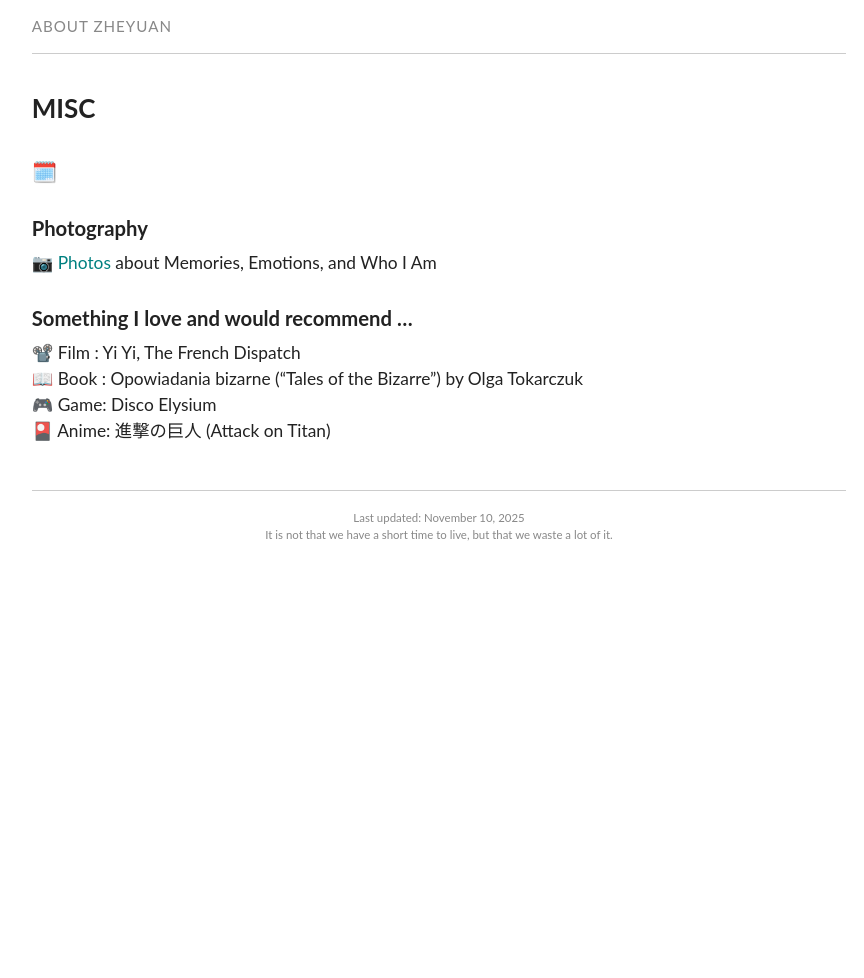
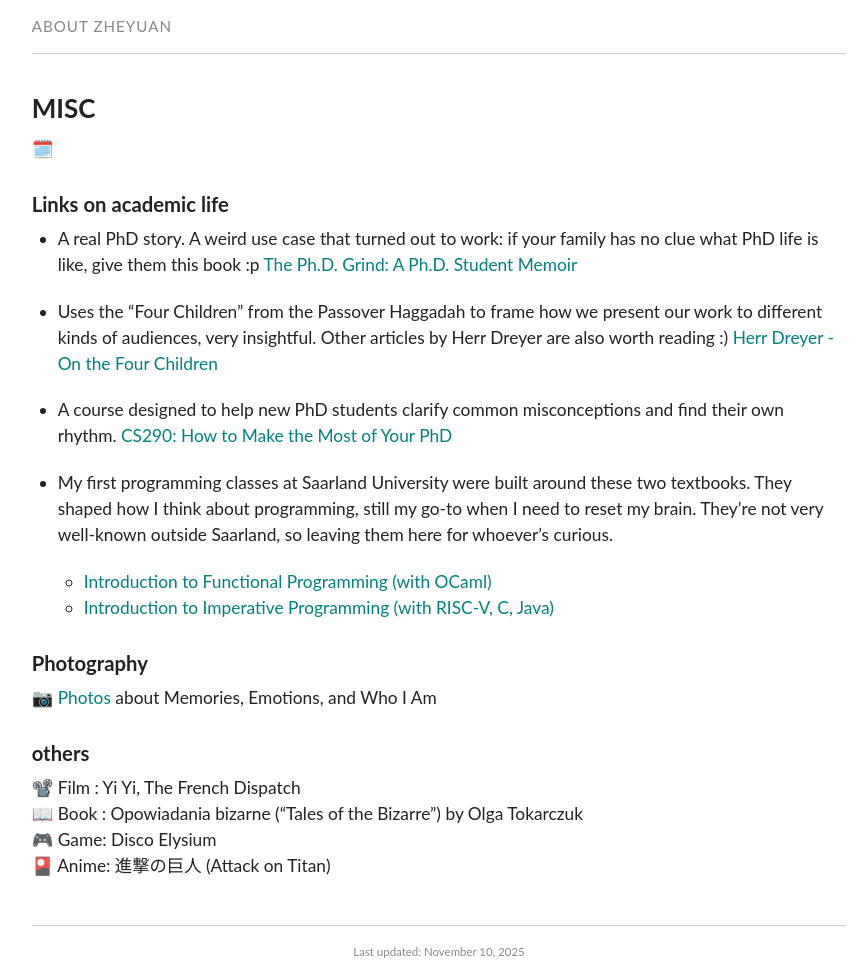
Before and after one commit to ZheyuanWU/ZheyuanWU.github.io, a Jekyll site: the page built from misc.md, in a window 1280 px wide. Shown: the whole page, without its empty margins (201-1065 px from the left). Built offline with Jekyll 4.4.1, drawn with Linux system fonts in a browser that asks for light colours; before the commit the page ends 900 px from its top, so only the background shows below that.

Commit message:
add links

```diff
--- a/_includes/footer.html
+++ b/_includes/footer.html
@@ -2,7 +2,7 @@
     <!-- {{ site.description }}<br /> -->
 
     Last updated: {{ site.time | date: '%B %-d, %Y' }}<br />
-    It is not that we have a short time to live, but that we waste a lot of it.
+    <!--add quto here-->
 
     <!-- Using <a href="http://jekyllrb.com/">Jekyll</a>
     {% if site.sourcecode %}
--- a/misc.md
+++ b/misc.md
@@ -4,15 +4,23 @@
 permalink: /misc/
 ---
 
-### [🗓️](LifeCalendar/index.html)
+[🗓️](LifeCalendar/index.html)
+
+### Links on academic life
+- A real PhD story. A weird use case that turned out to work: if your family has no clue what PhD life is like, give them this book :p [The Ph.D. Grind: A Ph.D. Student Memoir](https://www.goodreads.com/en/book/show/15731248-the-ph-d-grind)
+
+- Uses the “Four Children” from the Passover Haggadah to frame how we present our work to different kinds of audiences, very insightful. Other articles by Herr Dreyer are also worth reading :) [Herr Dreyer - On the Four Children](https://herrdreyer.wordpress.com/2014/12/08/on-the-four-children-part-1-afikomen-vs-teeth-blunting/)
+
+- A course designed to help new PhD students clarify common misconceptions and find their own rhythm. [CS290: How to Make the Most of Your PhD](https://harvard-cs290-2025-26.github.io/)
+
+- My first programming classes at Saarland University were built around these two textbooks. They shaped how I think about programming, still my go-to when I need to reset my brain. They’re not very well-known outside Saarland, so leaving them here for whoever’s curious.
+    - [Introduction to Functional Programming (with OCaml)](https://www.ps.uni-saarland.de/~smolka/drafts/prog2021.pdf)
+    - [Introduction to Imperative Programming (with RISC-V, C, Java)](https://prog2.de/book/prog2-book.html)
 
 ### Photography
 📷 [Photos](photos.html) about Memories, Emotions, and Who I Am
-<!-- Photography for me is a record of emotions. I have always been overly concerned with some of the trivial details of life that are full of beauty, so I rely on my intuition to record them.
-I never care about devices, for me a mobile phone is the best choice. -->
 
-
-### Something I love and would recommend ...
+### others
 📽️ Film : Yi Yi, The French Dispatch
 📖 Book : Opowiadania bizarne (“Tales of the Bizarre”) by Olga Tokarczuk
 🎮 Game: Disco Elysium
--- a/misc/LifeCalendar/events/overall.html
+++ b/misc/LifeCalendar/events/overall.html
@@ -20,7 +20,8 @@
 <div class="base" credit="10" start="9/30/2017" end="2/28/2019" hue="40"><i>FistUNI</i></div>
 <div class="base" credit="10" start="3/1/2019" end="2/31/2021" hue="60"><i>Dark Time</i></div>
 <div class="base" credit="10" start="3/1/2021" end="9/20/2021" hue="80"><i>Clausthal</i></div>
-<div class="base" credit="20" start="9/21/2021" end="8/31/2025" hue="30"><i>Saarland</i></div>
+<div class="base" credit="20" start="9/21/2021" end="8/20/2025" hue="30"><i>Saarland</i></div>
+<div class="base" credit="30" start="8/21/2025" end="8/31/2032" hue="30"><i>Providence</i></div>
 
 <!-- <div date="9/1/2007" color="#A349A4">Color Example</div> -->
 <!-- <div start="6/9/2016" end="6/18/2016" color="#C8BFE7">Sample Period with color</div>  -->
```
Also changed, not shown: index.md (+9 -7 lines).
